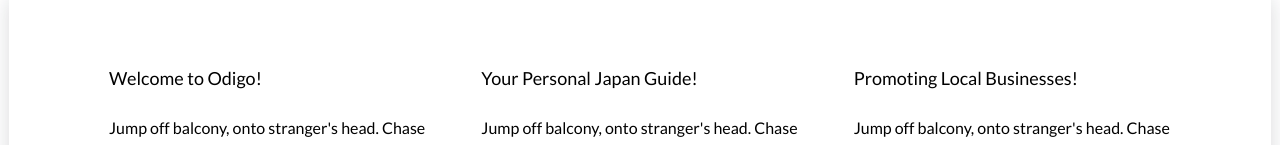
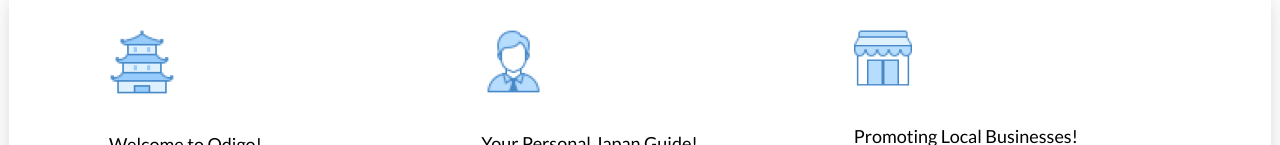
Before and after one commit to dymbrylovdev/travel-landing, a plain HTML site: page index.html in a window 1280 px wide. Shown: the part 1125-1270 px from the top of the page. Drawn offline with Linux system fonts and the light colour scheme.

Commit message:
img_save_end

```diff
--- a/index.html
+++ b/index.html
@@ -67,19 +67,19 @@
             </h2>
             <div class="benefits__section__cards">
                 <div class="cards__item item_1">
-                    <img src="img/Icon_1.png" alt="">
+                    <img src="css/img/Icon_1.png" alt="">
                     <div class="cards__item__title">Welcome to Odigo!</div>
                     <p class="cards__item__support">Jump off balcony, onto stranger's head. Chase ball of string hide when guests come over.</p>
                     <a href="#" class="cards__item__link">LEARN MORE</a>
                 </div>
                 <div class="cards__item item_2">
-                    <img src="img/Icon_2.png" alt="">
+                    <img src="css/img/Icon_2.png" alt="">
                     <div class="cards__item__title">Your Personal Japan Guide!</div>
                     <p class="cards__item__support">Jump off balcony, onto stranger's head. Chase ball of string hide when guests come over.</p>
                     <a href="#" class="cards__item__link">LEARN MORE</a>
                 </div>
                 <div class="cards__item item_3">
-                    <img src="img/Icon_3.png" alt="">
+                    <img src="css/img/Icon_3.png" alt="">
                     <div class="cards__item__title">Promoting Local Businesses!</div>
                     <p class="cards__item__support">Jump off balcony, onto stranger's head. Chase ball of string hide when guests come over.</p>
                     <a href="#" class="cards__item__link">LEARN MORE</a>
```
